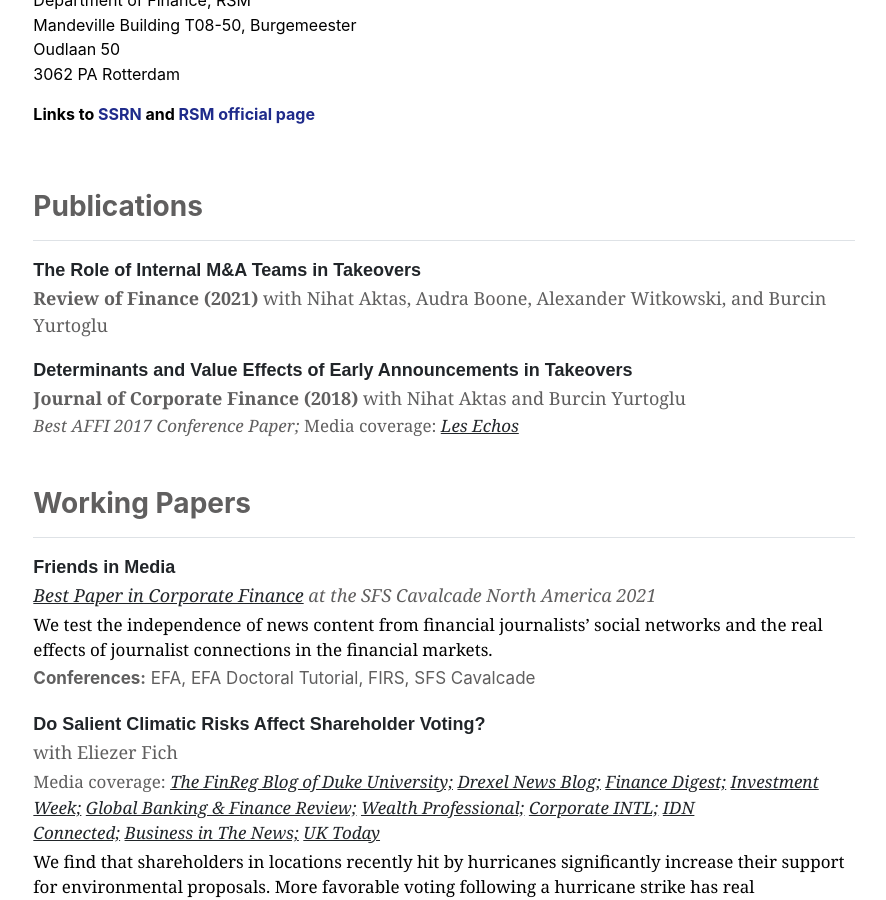
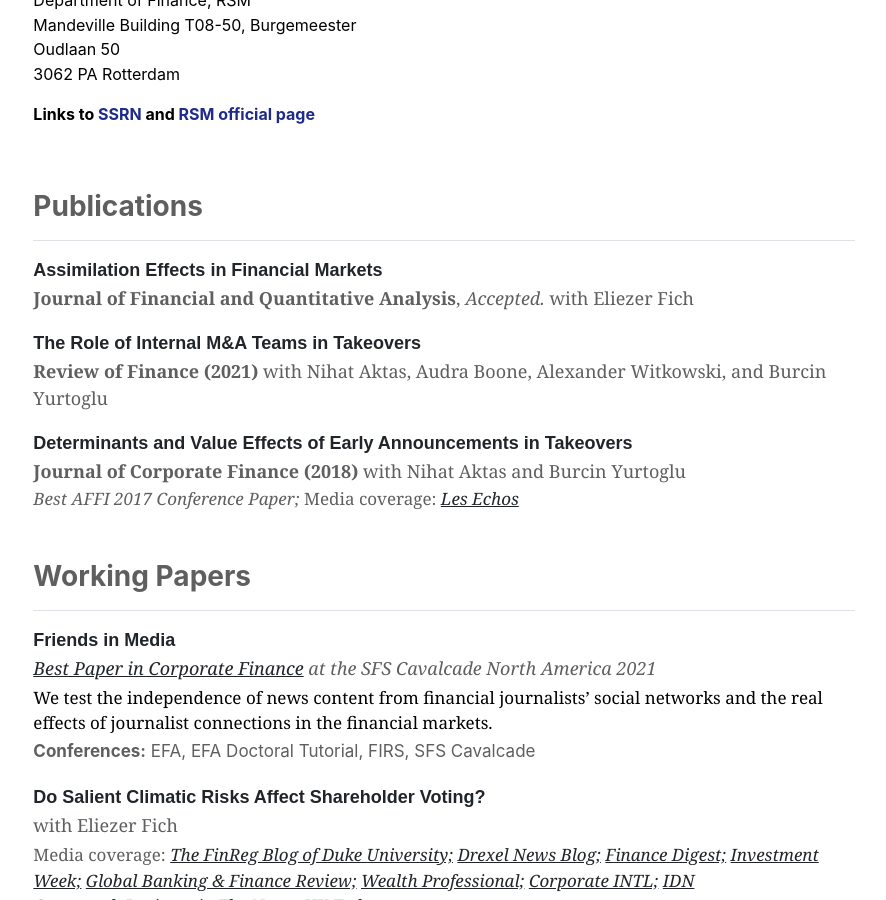
Before and after one commit to guosongxu/guosongxu.github.io, a Jekyll site: the page built from index.md, in a window 1280 px wide and 900 px high, scrolled down 434 px. Shown: the whole window, without its empty margins (196-1082 px from the left). Built offline with Jekyll 4.4.1, drawn with Linux system fonts in a browser that asks for light colours.

Commit message:
Update home.html

```diff
--- a/_layouts/home.html
+++ b/_layouts/home.html
@@ -14,6 +14,9 @@ layout: default
 <div class="row g-5 mb-5">
   <div class="col-md-12">
     <h3 class="fw-bold border-bottom pb-3 mb-3" style="color:#605F5F">Publications</h3>
+
+    <p style="font-family:arial, 'MS Sans Serif', arial;font-size:18px;margin-bottom:1px"><strong><a href="https://papers.ssrn.com/sol3/papers.cfm?abstract_id=2996714" target="_blank" rel="noreferrer noopener" aria-label=" (opens in a new tab)" style="text-decoration:none;">Assimilation Effects in Financial Markets</a></strong></p>
+    <p style="font-family:georgia;font-size:18px;margin-bottom:18px;color:#605F5F"><strong>Journal of Financial and Quantitative Analysis</strong>, <em>Accepted.</em>  with Eliezer Fich</p>
 
     <p style="font-family:arial, 'MS Sans Serif', arial;font-size:18px;margin-bottom:1px"><strong><a href="https://papers.ssrn.com/sol3/papers.cfm?abstract_id=3140400" target="_blank" rel="noreferrer noopener" aria-label=" (opens in a new tab)" style="text-decoration:none;">The Role of Internal M&amp;A Teams in Takeovers</a></strong></p>
     <p style="font-family:georgia;font-size:18px;margin-bottom:18px;color:#605F5F"><strong>Review of Finance (2021)</strong>  with Nihat Aktas, Audra Boone, Alexander Witkowski, and Burcin Yurtoglu</p>
```
